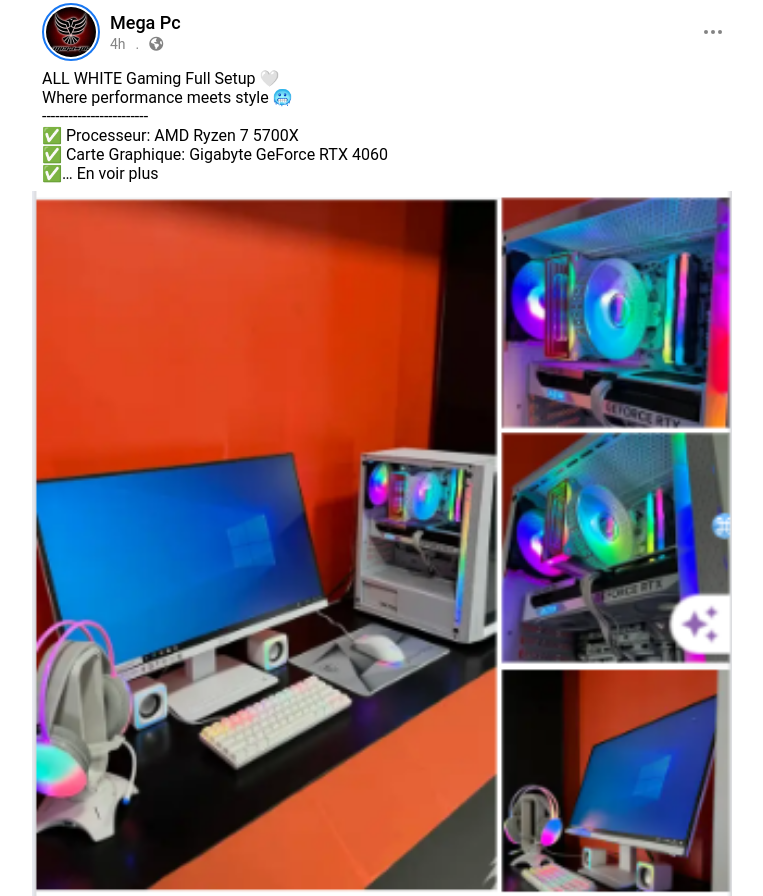
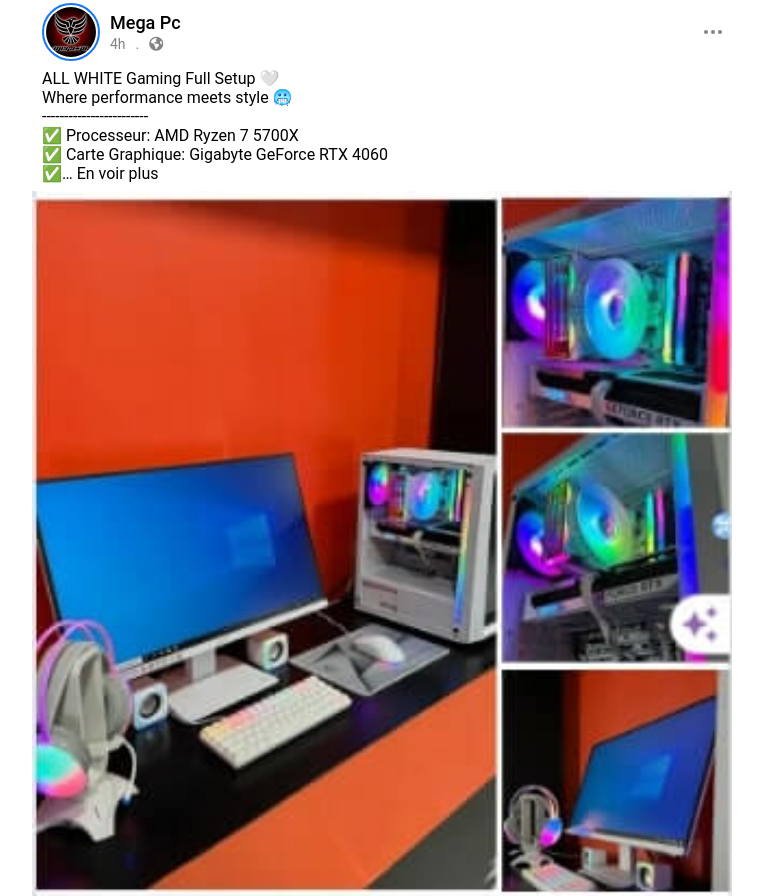
Before and after one commit to Maher-Majdoub/Maher-Majdoub.github.io, a plain HTML site: page site_ia/index.html in a window 1280 px wide. Shown: the part 4204-5100 px from the top of the page, without its empty margins (258-1021 px from the left). Drawn offline with Linux system fonts and the light colour scheme.

Commit message:
removed unused images

```diff
--- a/site_ia/index.html
+++ b/site_ia/index.html
@@ -487,7 +487,7 @@
             <span class="normal-text h-m-5">✅… En voir plus</span>
           </div>
           <div class="status-image-container">
-            <img src="assets/images/statut8.png" alt="" />
+            <img src="assets/images/statut8.jpg" alt="" />
           </div>
           <div class="h-flx-bx container">
             <div>
```
Also changed, not shown: site_ia/assets/images/status.jpeg (deleted), site_ia/assets/images/statut8.png (deleted), site_ia/assets/images/user3.jpg (deleted).
